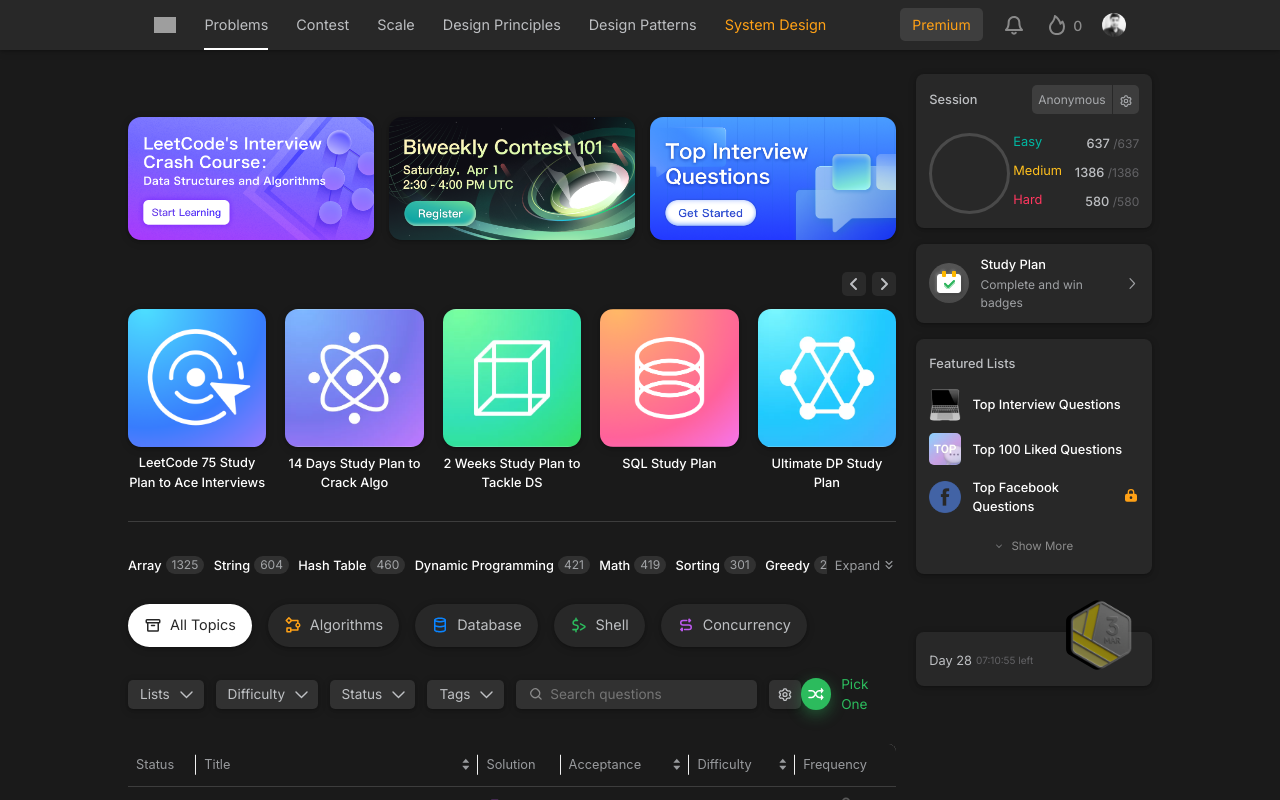
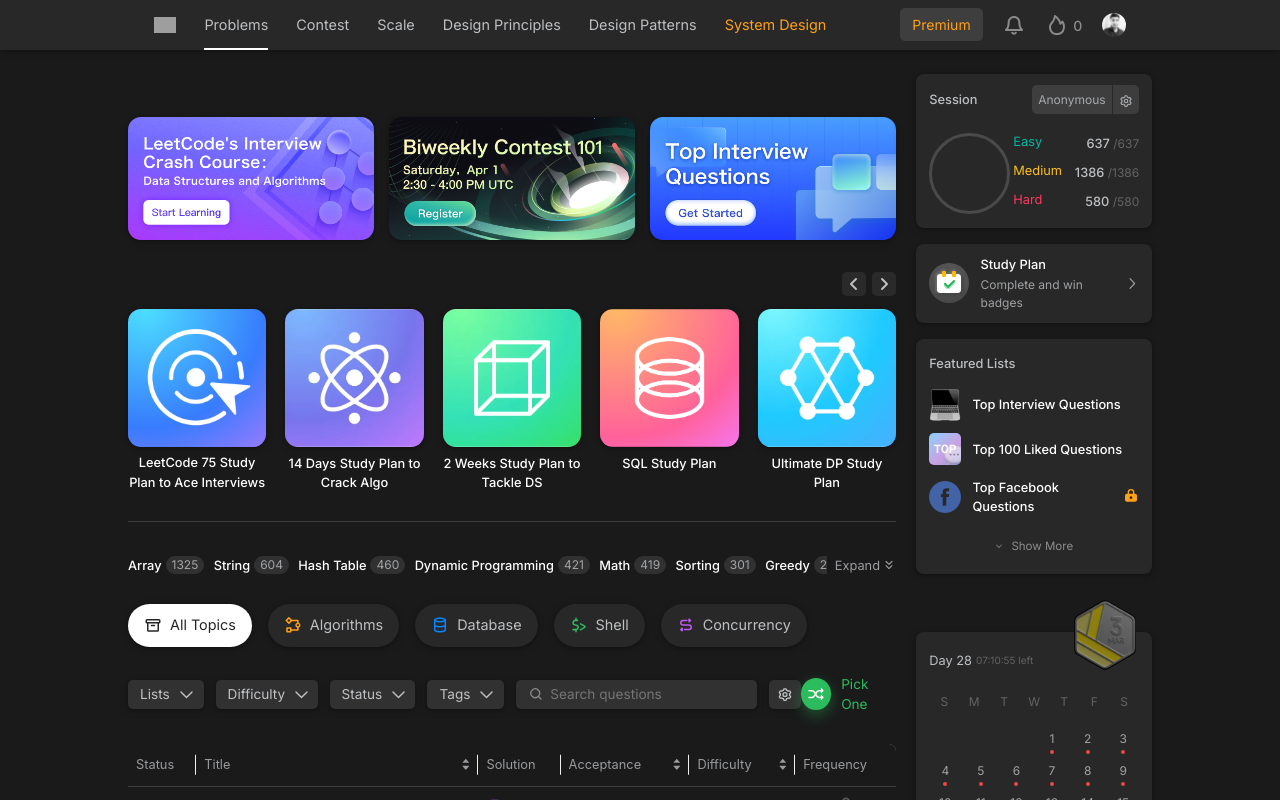
Before and after one commit to SaiAshish9/leetcode-next-ui, a Next.js app: page / in a window 1280 px wide. Built offline with nearby package versions, Linux system fonts and the light colour scheme; grey boxes are pictures that could not be loaded.

Commit message:
home updated

```diff
--- a/src/app/screens/home/components/calendar/index.js
+++ b/src/app/screens/home/components/calendar/index.js
@@ -3,18 +3,26 @@
   CalendarCont,
   Card,
   Container,
+  LabelsCont,
+  LabelText,
   StyledDayText,
   StyledImage,
-  StyledImageContainer,
+  TagsCont,
+  TagText,
   TimelineText,
-  StyledImageContent,
-  StyledImage1
+  LabelTextContainer,
+  Dot,
 } from "./styles";
 
 import CalendarImg from "@/assets/calendar.png";
 import CalendarSvgImg from "@/assets/calendar.svg";
 
 const Calender = () => {
+  const weekTags = ["S", "M", "T", "W", "T", "F", "S"];
+
+  let keys = [...Array(31).keys()].map((i, _) => i + 1);
+  keys = ["", "", "", ...keys, ""];
+
   return (
     <Container>
       <Card>
@@ -22,15 +30,21 @@
           <StyledDayText>Day 28</StyledDayText>
           <TimelineText>07:10:55 left</TimelineText>
         </CalendarCont>
-        <StyledImageContainer>
-          <StyledImageContent>
-            <StyledImage
-              src={CalendarSvgImg}
-              alt="img"
-            />
-            <StyledImage1 src={CalendarImg} alt="img" />
-          </StyledImageContent>
-        </StyledImageContainer>
+        <StyledImage src={CalendarSvgImg} alt="img" />
+        <StyledImage img src={CalendarImg} alt="img" />
+        <TagsCont>
+          {weekTags.map((tag, _) => (
+            <TagText key={tag}>{tag}</TagText>
+          ))}
+        </TagsCont>
+        <LabelsCont>
+          {keys.map((date, k) => (
+            <LabelTextContainer key={date}>
+              <LabelText>{date}</LabelText>
+              {k > 2 && k < 34 && <Dot />}
+            </LabelTextContainer>
+          ))}
+        </LabelsCont>
       </Card>
     </Container>
   );
--- a/src/app/screens/home/components/calendar/styles.js
+++ b/src/app/screens/home/components/calendar/styles.js
@@ -1,5 +1,5 @@
 import Image from "next/image";
-import styled from "styled-components";
+import styled, { css } from "styled-components";
 
 export const Container = styled.div``;
 
@@ -16,37 +16,28 @@
   padding: 1rem 0.8rem;
 `;
 
-export const StyledImageContainer = styled.div`
+export const StyledImage = styled(Image)`
+  cursor: pointer;
+  width: 100%;
   height: 70px;
+  width: fit-content;
   position: absolute;
   right: 1rem;
+  margin: 0px;
+  padding: 0px;
+  cursor: pointer;
   top: -2rem;
-`;
-
-export const StyledImageContent = styled.div`
-  position: relative;
-  height: 100%;
-`;
-
-export const StyledImage = styled(Image)`
-  height: 100%;
-  width: fit-content;
-  &:hover {
-    opacity: 1;
-  }
-  cursor: pointer;
-`;
-
-export const StyledImage1 = styled(Image)`
-  height: 100%;
-  position: relative;
-  bottom: 100%;
-  width: fit-content;
-  opacity: 0.6;
-  &:hover {
-    opacity: 1;
-  }
-  cursor: pointer;
+  ${({ img }) =>
+    img
+      ? css`
+          right: 0.78rem;
+          top: -2rem;
+          opacity: 0.6;
+          &:hover {
+            opacity: 1;
+          }
+        `
+      : css``}
 `;
 
 export const StyledDayText = styled.p`
@@ -67,3 +58,54 @@
   top: 1px;
   margin-left: 4px;
 `;
+
+export const TagsCont = styled.div`
+  margin: 1rem 0px 0.5rem;
+  display: flex;
+  align-items: center;
+  justify-content: space-between;
+  width: 100%;
+`;
+
+export const TagText = styled.span`
+  color: #ebebf54d;
+  width: 2rem;
+  height: 2rem;
+  font-size: 0.75rem;
+  display: flex;
+  align-items: center;
+  justify-content: center;
+`;
+
+export const LabelsCont = styled.div`
+  display: flex;
+  align-items: center;
+  justify-content: space-between;
+  flex-wrap: wrap;
+`;
+
+export const LabelText = styled.div`
+  color: #eff2f699;
+  width: 2rem;
+  font-size: 0.75rem;
+  display: flex;
+  align-items: center;
+  justify-content: center;
+`;
+
+export const LabelTextContainer = styled.div`
+  display: flex;
+  align-items: center;
+  flex-direction: column;
+  justify-content: center;
+  height: 2rem;
+  cursor: pointer;
+`;
+
+export const Dot = styled.div`
+  background: rgb(239 71 67);
+  height: 0.25rem;
+  width: 0.25rem;
+  border-radius: 50%;
+  margin-top: 0.1rem;
+`;
```
Also changed, not shown: src/app/screens/home/components/calendar/calendar.svg (added).
